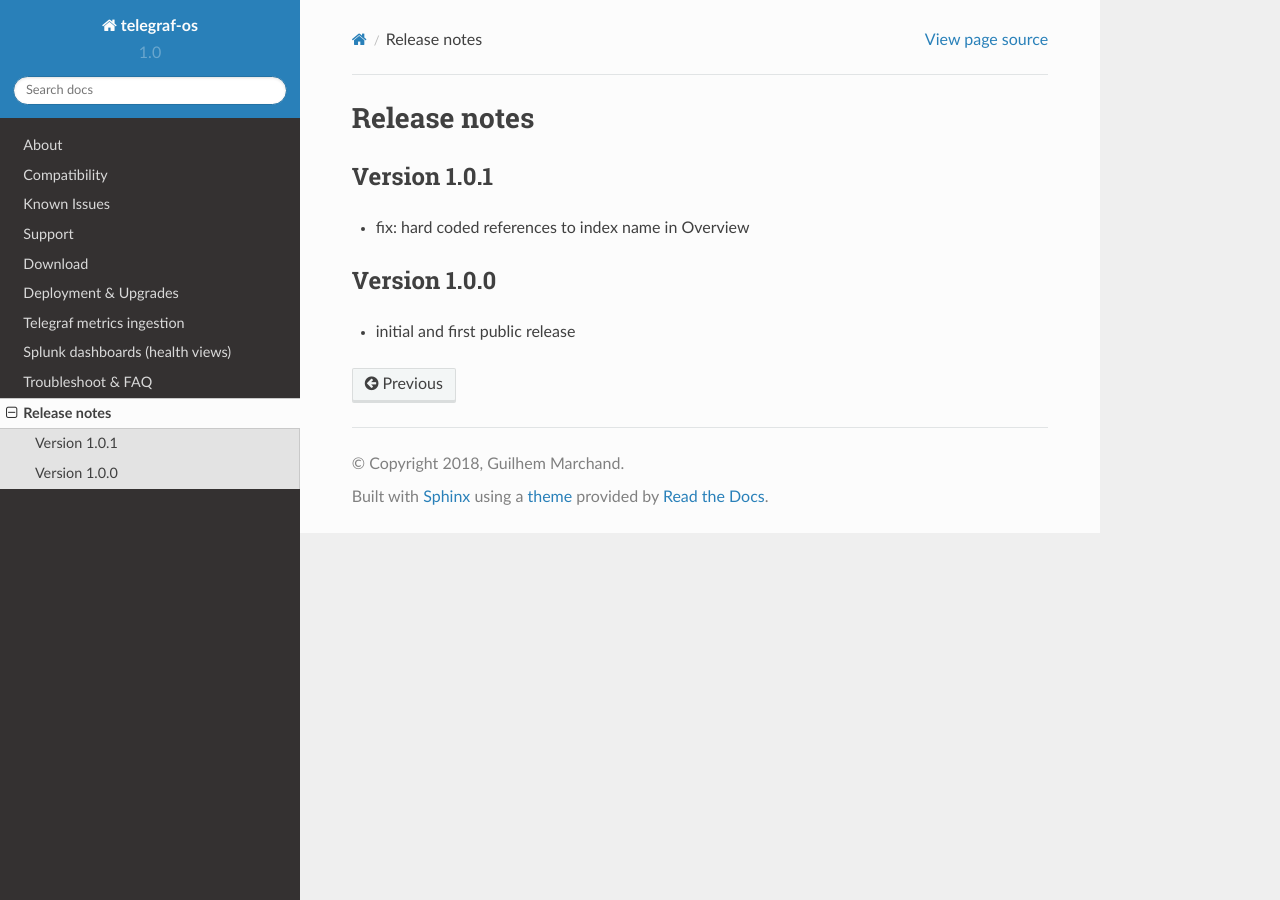
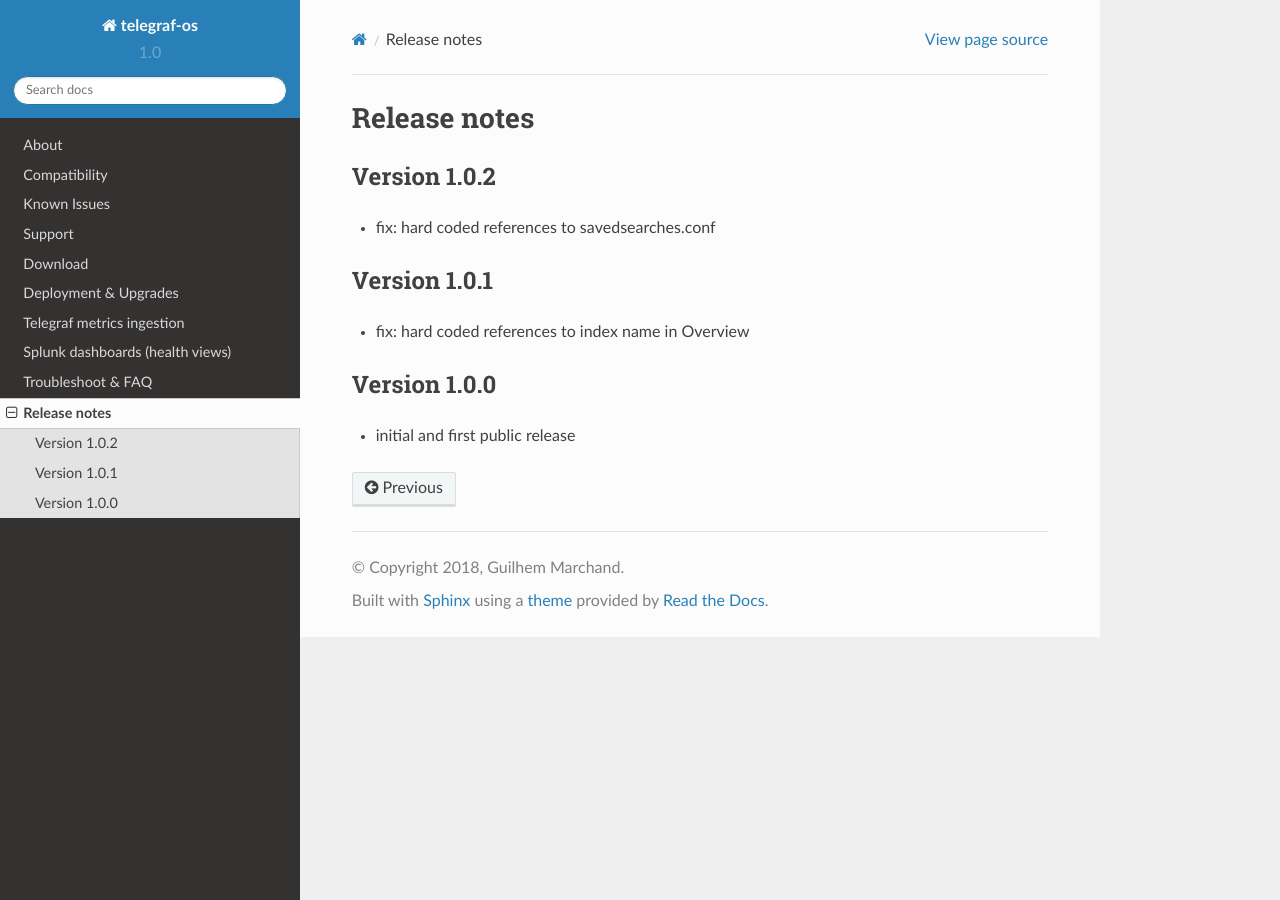
Before and after one commit to guilhemmarchand/telegraf-os, a Sphinx documentation site: the page built from docs/releasenotes.rst, in a window 1280 px wide. Built offline with Sphinx 7.4.7 and the Read the Docs theme 2.0.0, drawn with Linux system fonts in a browser that asks for light colours.

Commit message:
version 1.0.2

```diff
--- a/docs/releasenotes.rst
+++ b/docs/releasenotes.rst
@@ -1,5 +1,11 @@
 Release notes
 #############
+
+Version 1.0.2
+=============
+
+- fix: hard coded references to savedsearches.conf
+
 
 Version 1.0.1
 =============
```
Also changed, not shown: 4 other files.
